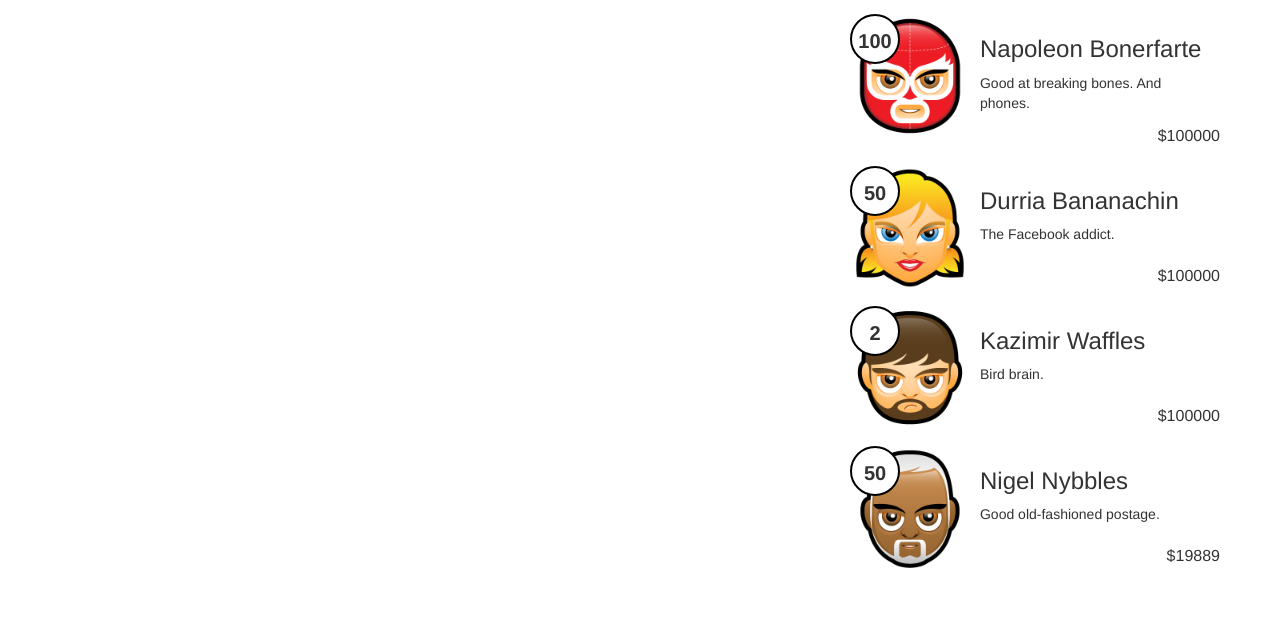
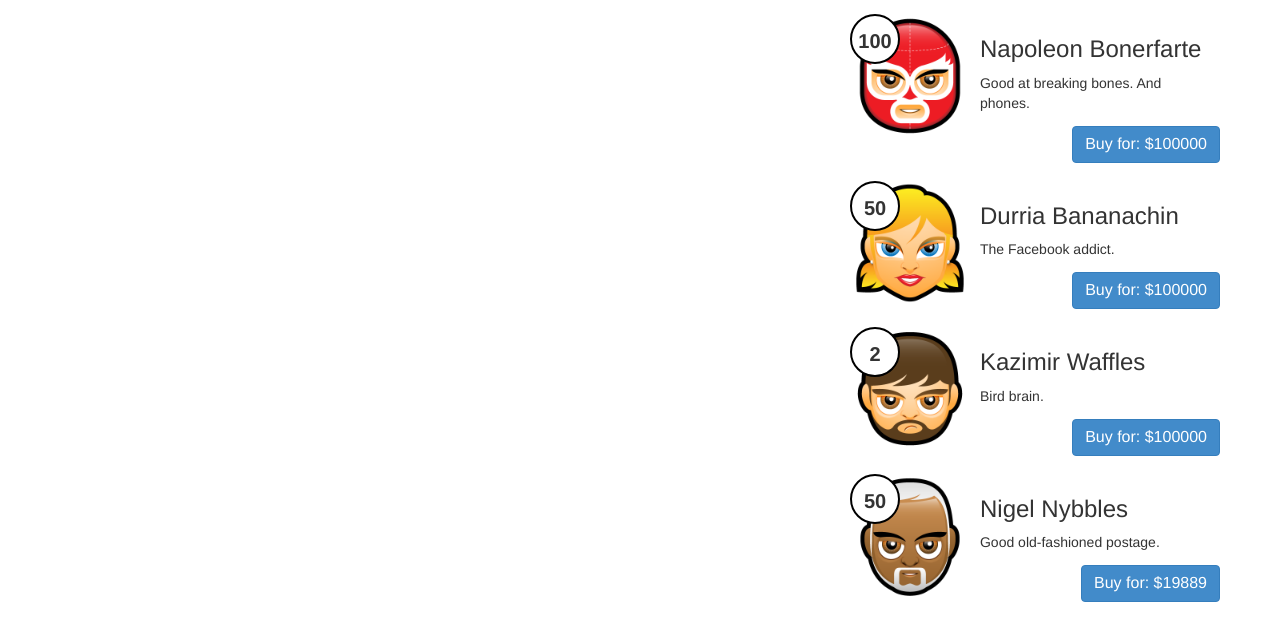
Before and after one commit to guts2014/HoboSort, a plain HTML site: page index.html in a window 1280 px wide. Shown: the part 136-776 px from the top of the page. Drawn offline with Linux system fonts and the light colour scheme.

Commit message:
Added buttons.

```diff
--- a/css/main.css
+++ b/css/main.css
@@ -47,7 +47,7 @@ header img{
 }
 
 .employee-container .employee-description{
-	padding-bottom: 25px;
+	padding-bottom: 40px;
 }
 
 .employee-container .employee-icon img{
--- a/index.html
+++ b/index.html
@@ -60,7 +60,7 @@
                             <h3>{{employee.name}}</h3>
                             <p>{{employee.description}}</p>
                         </div>
-                        <div class="employee-price">${{employee.price}}</div>
+                        <a class="employee-price btn btn-primary">Buy for: ${{employee.price}}</a>
                         <div class="employee-count">{{employee.count}}</div>
                     </div>
                 </div>
```
